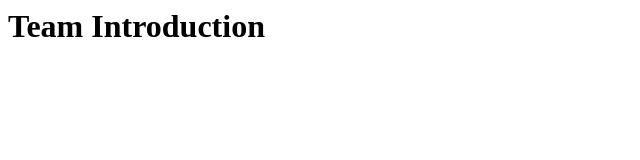
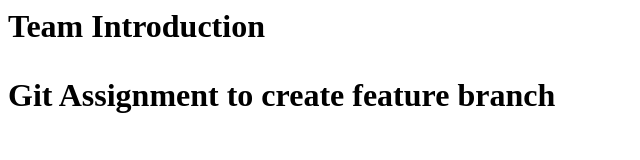
Before and after one commit to senthamizh463/team-intro, a plain HTML site: page index.html in a window 1280 px wide. Shown: the whole page, without its empty margins (0-640 px from the left). Drawn offline with Linux system fonts and the light colour scheme.

Commit message:
Added the paragrah tag

```diff
--- a/index.html
+++ b/index.html
@@ -1,5 +1,6 @@
 <html>
 	<body>
 		<h1>Team Introduction</h>
+			<p>Git Assignment to create feature branch</p>
 	</body>
 </html>
```
